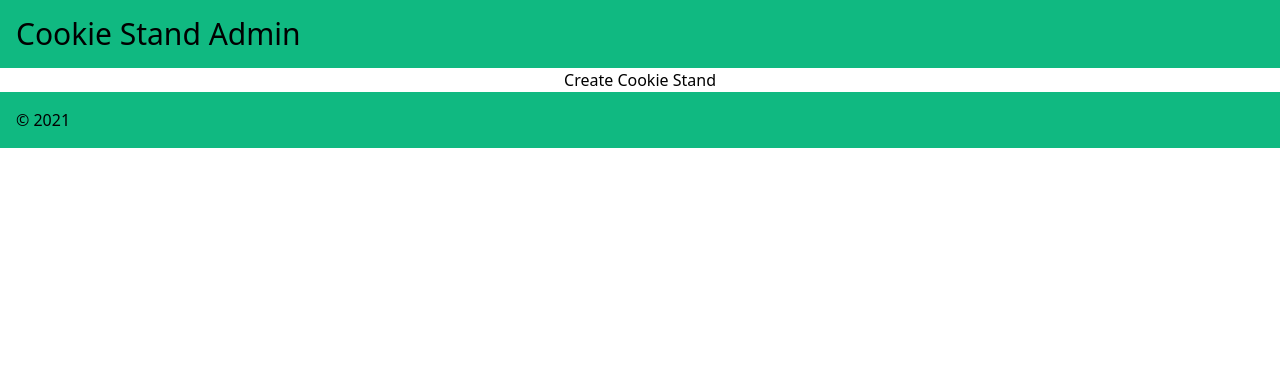
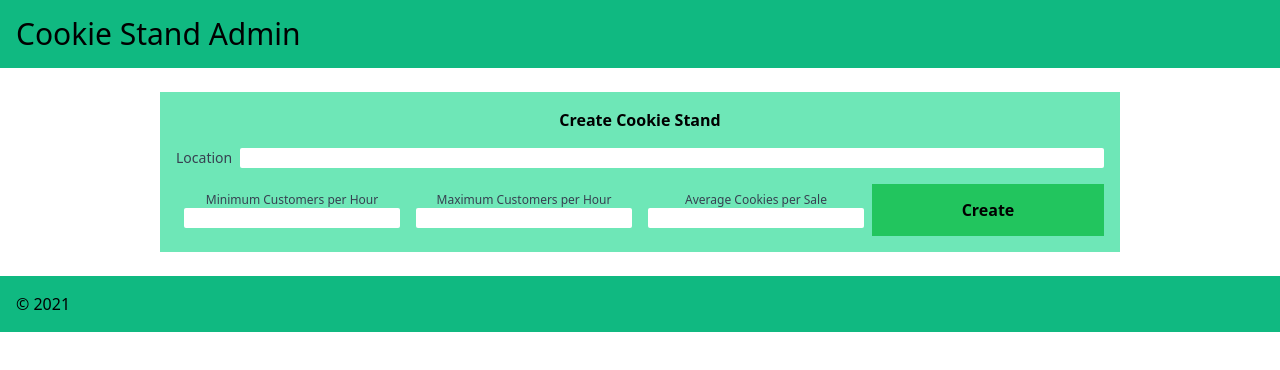
Before and after one commit to wpiao/cookie-stand-admin, a Next.js app: page / in a window 1280 px wide. Shown: the top 370 px of the page. Built offline with nearby package versions, Linux system fonts and the light colour scheme.

Commit message:
Add Create Cookie Stand Form

```diff
--- /dev/null
+++ b/hooks/useInput.js
@@ -0,0 +1,18 @@
+import { useState } from 'react'
+
+function useInput(initialValue) {
+  const [value, setValue] = useState(initialValue)
+  const reset = () => {
+    setValue(initialValue)
+  }
+  const bind = {
+    value,
+    onChange: (e) => {
+      setValue(e.target.value)
+    },
+  }
+
+  return [value, bind, reset]
+}
+
+export default useInput
--- a/pages/index.tsx
+++ b/pages/index.tsx
@@ -1,12 +1,32 @@
 import type { NextPage } from 'next'
 import Head from 'next/head'
-import Image from 'next/image'
 import Header from '../components/Header'
 import Footer from '../components/Footer'
+import useInput from '../hooks/useInput'
 
 const Home: NextPage = () => {
+  const [location, bindLocation, resetLocation] = useInput('')
+  const [
+    maxCustomersPerHour,
+    bindMaxCustomersPerHour,
+    resetMaxCustomersPerHour,
+  ] = useInput('')
+  const [
+    minCustomersPerHour,
+    bindMinCustomersPerHour,
+    resetMinCustomersPerHour,
+  ] = useInput('')
+  const [aveCookiesPerSale, bindAveCookiesPerSale, resetAveCookiesPerSale] =
+    useInput('')
+
+  function createHandler(e: any) {
+    e.preventDefault()
+    resetLocation()
+    resetMaxCustomersPerHour()
+    resetMinCustomersPerHour()
+    resetAveCookiesPerSale()
+  }
   return (
-    // <div className="flex min-h-screen flex-col items-center justify-center py-2">
     <div>
       <Head>
         <title>Cookie Stand Admin</title>
@@ -14,9 +34,73 @@ const Home: NextPage = () => {
       </Head>
 
       <Header />
-      <main className="flex w-full flex-1 flex-col items-center justify-center px-20 text-center">
-        <form>
-          <div>Create Cookie Stand</div>
+      <main>
+        <form
+          onSubmit={createHandler}
+          className="my-6 mx-auto w-3/4 flex-col items-center bg-emerald-300 p-2 font-semibold"
+        >
+          <div className="p-2 text-center">Create Cookie Stand</div>
+          <div className="flex p-2">
+            <label
+              htmlFor="location"
+              className="block pr-2 text-sm font-medium text-gray-700"
+            >
+              Location
+            </label>
+            <input
+              {...bindLocation}
+              type="text"
+              name="location"
+              className="block w-full rounded-sm border-gray-300 pl-1 focus:border-indigo-500 focus:ring-indigo-500 sm:text-sm"
+            />
+          </div>
+          <div className="flex justify-between p-2">
+            <div className="w-1/4 flex-col p-2">
+              <label
+                htmlFor="minCustomersPerHour"
+                className="block text-center text-xs font-medium text-gray-700"
+              >
+                Minimum Customers per Hour
+              </label>
+              <input
+                {...bindMinCustomersPerHour}
+                type="text"
+                name="minCustomersPerHour"
+                className="block w-full rounded-sm border-gray-300 pl-1 focus:border-indigo-500 focus:ring-indigo-500 sm:text-sm"
+              />
+            </div>
+            <div className="w-1/4 flex-col p-2">
+              <label
+                htmlFor="maxCustomersPerHour"
+                className="block text-center text-xs font-medium text-gray-700"
+              >
+                Maximum Customers per Hour
+              </label>
+              <input
+                {...bindMaxCustomersPerHour}
+                type="text"
+                name="maxCustomersPerHour"
+                className="block w-full rounded-sm border-gray-300 pl-1 focus:border-indigo-500 focus:ring-indigo-500 sm:text-sm"
+              />
+            </div>
+            <div className="w-1/4 flex-col p-2">
+              <label
+                htmlFor="aveCookiesPerSale"
+                className="block text-center text-xs font-medium text-gray-700"
+              >
+                Average Cookies per Sale
+              </label>
+              <input
+                {...bindAveCookiesPerSale}
+                type="text"
+                name="aveCookiesPerSale"
+                className="block w-full rounded-sm border-gray-300 pl-1 focus:border-indigo-500 focus:ring-indigo-500 sm:text-sm"
+              />
+            </div>
+            <button className="w-1/4 bg-green-500 p-2 font-bold hover:cursor-pointer hover:bg-green-700">
+              Create
+            </button>
+          </div>
         </form>
       </main>
       <Footer />
```
